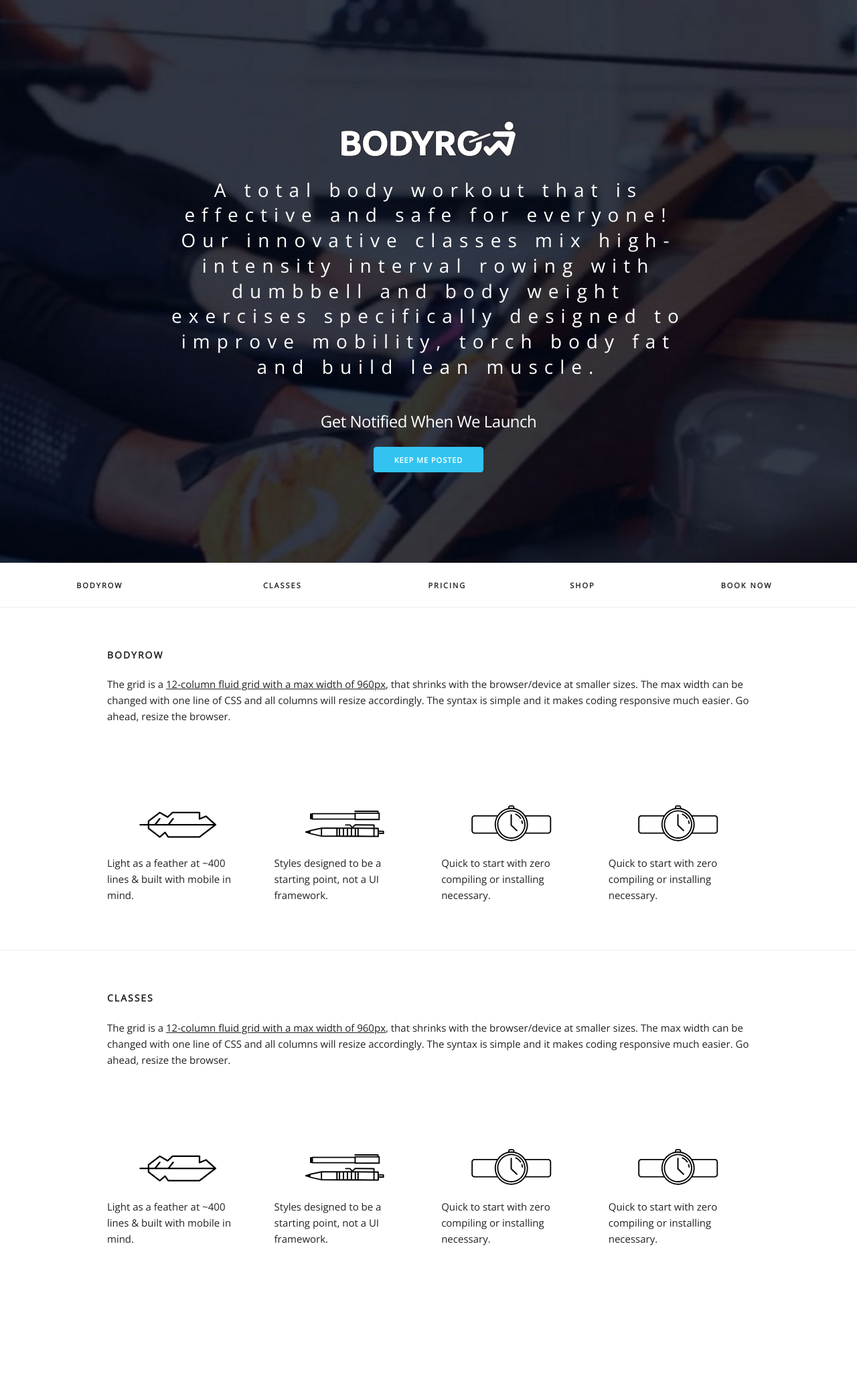
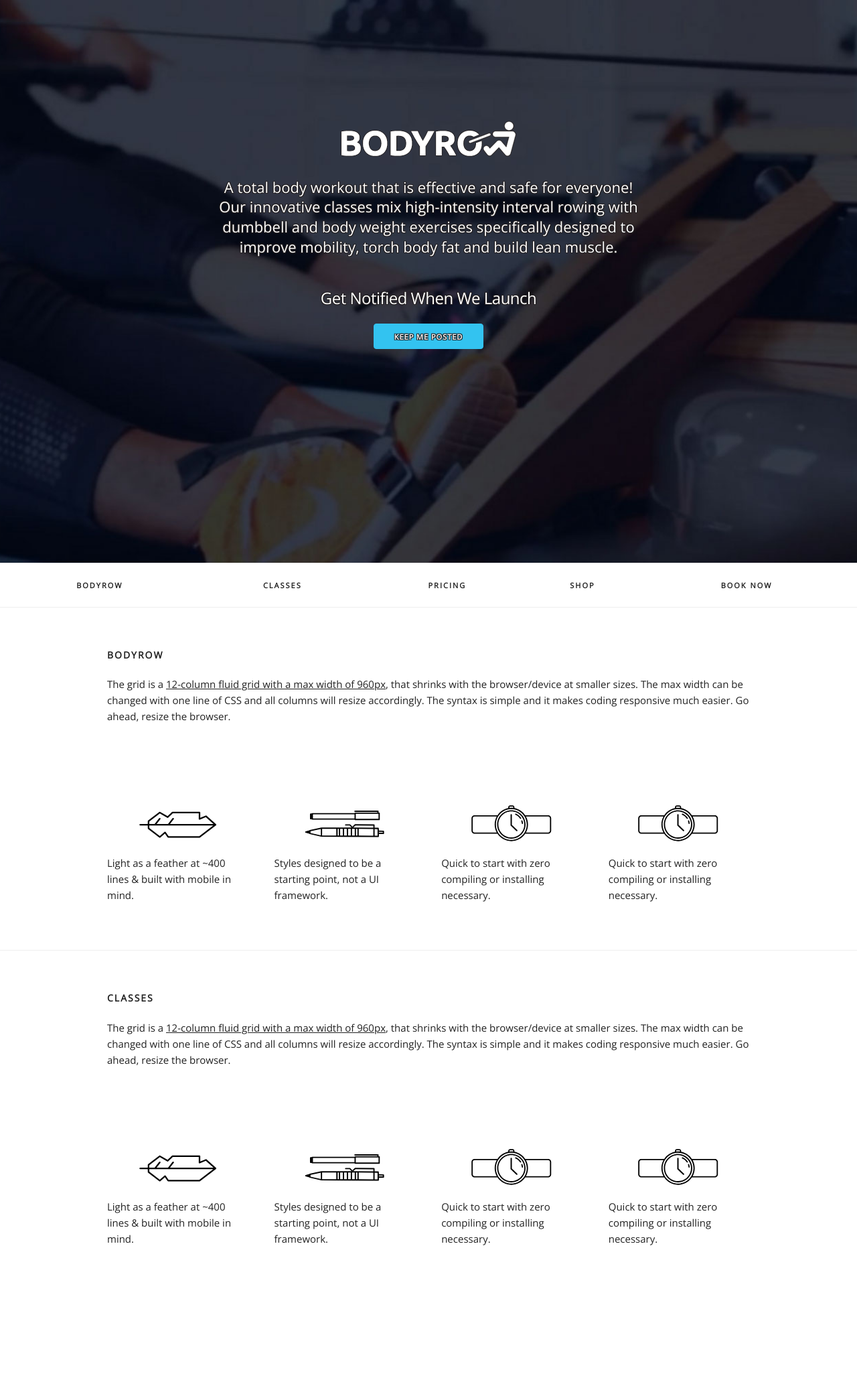
Before and after one commit to ambit/bodyrow, a Jekyll site: the page built from index.html, in a window 1280 px wide. Shown: the whole page at 67% size. Built offline with Jekyll 4.4.1, drawn with Linux system fonts in a browser that asks for light colours; nearby versions of some CDN libraries.

Commit message:
update text

```diff
--- a/css/style.css
+++ b/css/style.css
@@ -18,13 +18,20 @@ html, body {
   text-align: center;
   font-family: 'Open Sans', sans-serif;
   color: #fff;
+  text-shadow:
+   -1px -1px 0 #231f20,
+    1px -1px 0 #231f20,
+    -1px 1px 0 #231f20,
+     1px 1px 0 #231f20;
   margin: 0 auto 0 auto;
   padding-top: 180px;
   width: 100%;
   max-width: 800px; }
 .home .header .content h4 {
   font-size: 2.8rem;
-  letter-spacing: 1rem; }
+  letter-spacing: 0; }
+.home .header .content h4 {
+  font-size: 2.2rem; }
 
 .docs-header {
   text-transform: uppercase;
```
